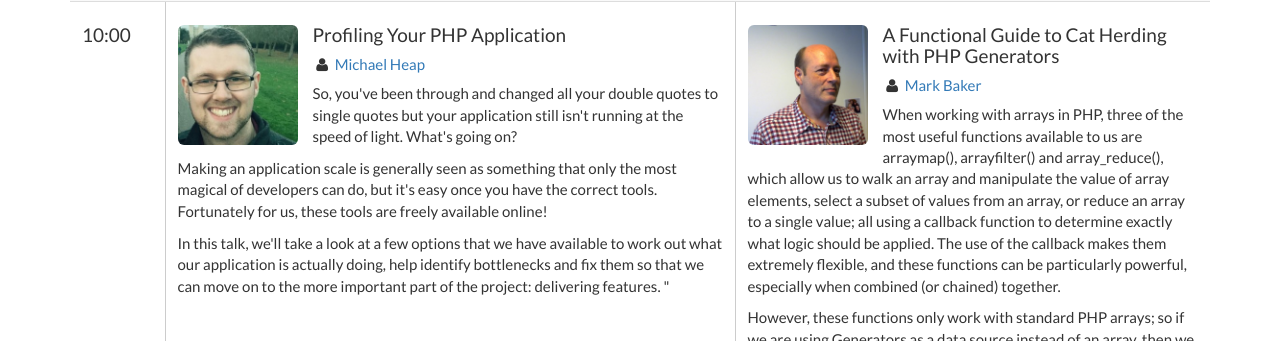
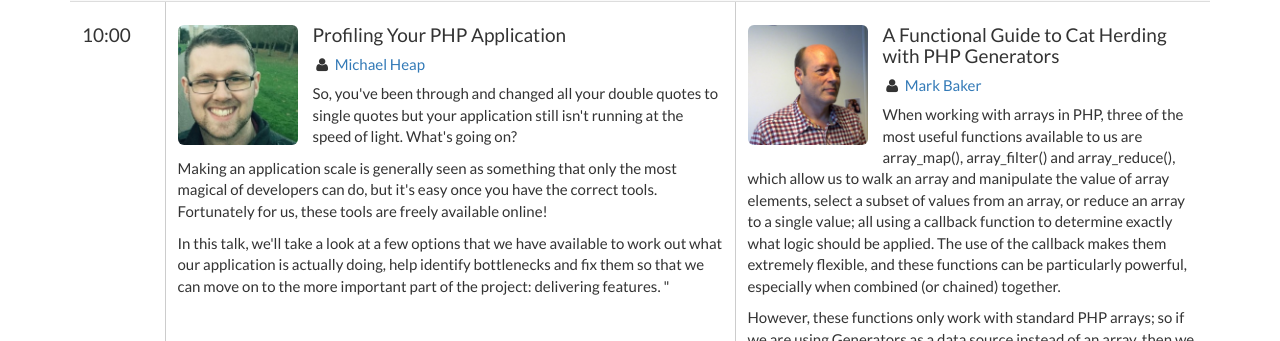
Before and after one commit to phphants/php-south-coast-2016, a Jekyll site: the page built from schedule.html, in a window 1280 px wide and 900 px high, scrolled down 435 px. Shown: the part 155-496 px from the top of the window. Built offline with Jekyll 4.4.1, drawn with Linux system fonts in a browser that asks for light colours.

Commit message:
Correct PHP array functions on Mark Baker's talk

```diff
--- a/schedule.html
+++ b/schedule.html
@@ -104,7 +104,7 @@ order: 2
                     </h5>
                     <p>
                         When working with arrays in PHP, three of the most useful functions available to us are
-                        arraymap(), arrayfilter() and array_reduce(), which allow us to walk an array and manipulate the
+                        array_map(), array_filter() and array_reduce(), which allow us to walk an array and manipulate the
                         value of array elements, select a subset of values from an array, or reduce an array to a single
                         value; all using a callback function to determine exactly what logic should be applied. The use
                         of the callback makes them extremely flexible, and these functions can be particularly powerful,
```
